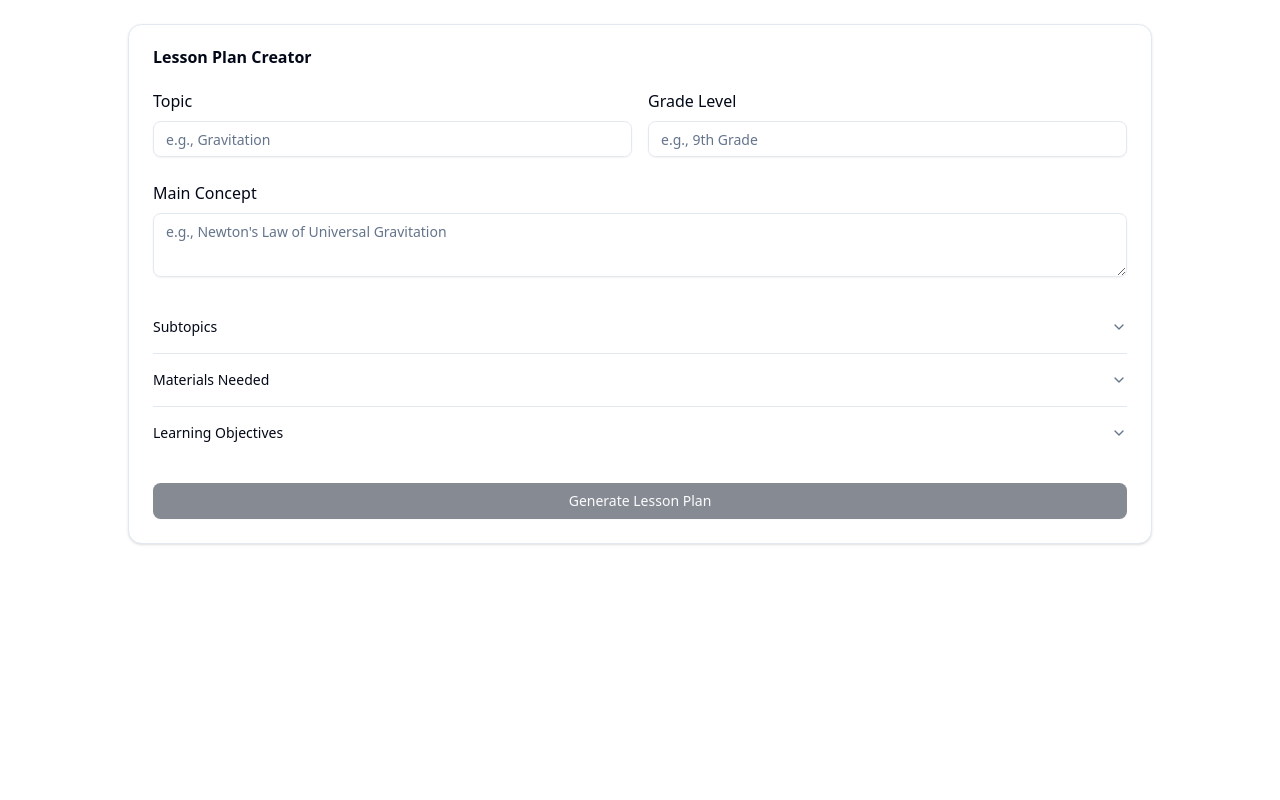
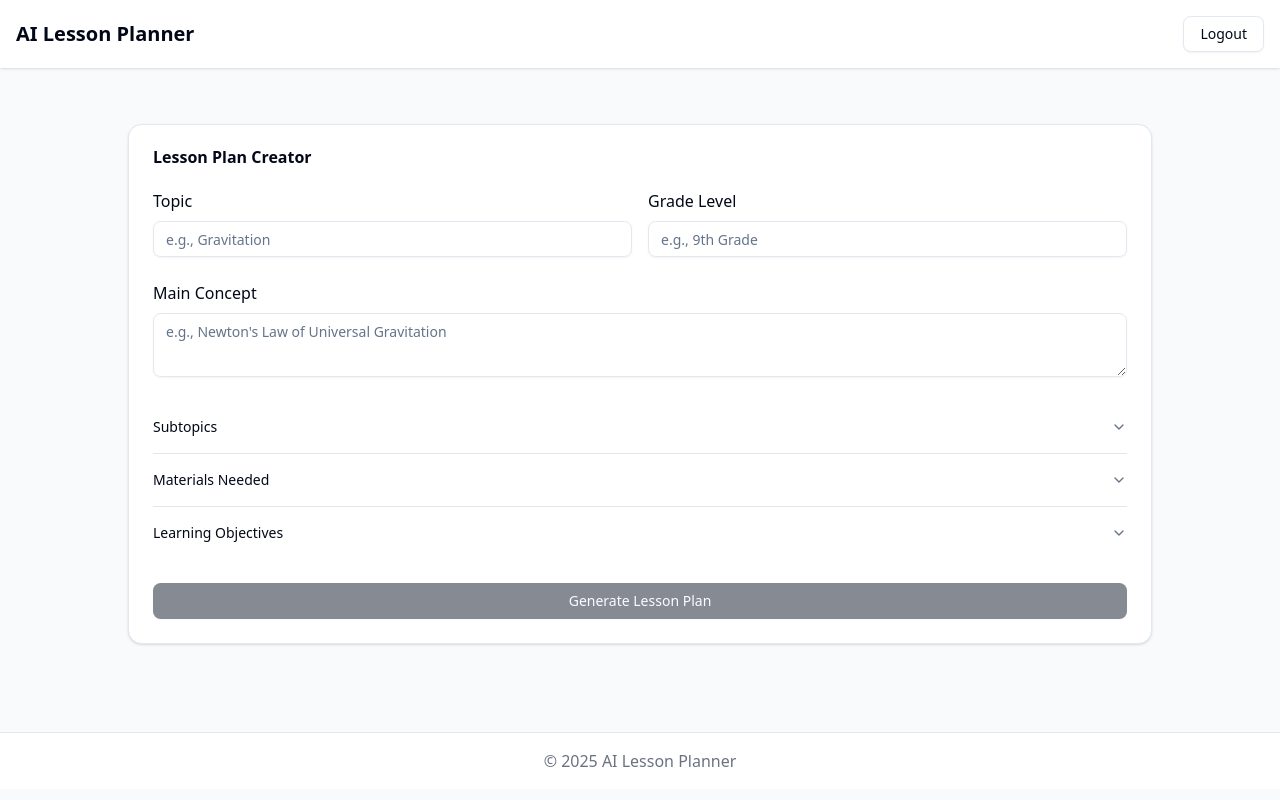
Before and after one commit to Jisan-Dev/EduPlan-AI, a React (Vite) app: page /planner in a window 1280 px wide. Built offline with nearby package versions, Linux system fonts and the light colour scheme.

Commit message:
refactor code

```diff
--- a/package.json
+++ b/package.json
@@ -20,6 +20,7 @@
     "lucide-react": "^0.475.0",
     "react": "^19.0.0",
     "react-dom": "^19.0.0",
+    "react-router": "^7.2.0",
     "react-to-print": "^3.0.5",
     "tailwind-merge": "^3.0.1",
     "tailwindcss": "^4.0.8",
--- a/src/App.jsx
+++ b/src/App.jsx
@@ -1,12 +1,34 @@
+import { BrowserRouter, Navigate, Route, Router, Routes } from "react-router";
 import LessonForm from "./components/lesson/LessonForm";
 import { Button } from "./components/ui/button";
 import Login from "./pages/login/Login";
+import LessonPlannerPage from "./pages/LessonPlannerPage";
+import NotFoundPage from "./pages/NotFoundPage";
+import { useAuth } from "./context/AuthContext";
+
+const ProtectedRoute = ({ children }) => {
+  const { isAuthenticated } = useAuth();
+  return isAuthenticated === "true" ? <>{children}</> : <Navigate to="/login" />;
+};
 
 function App() {
   return (
     <>
-      {/* <Login /> */}
-      <LessonForm />
+      <BrowserRouter>
+        <Routes>
+          <Route path="/login" element={<Login />} />
+          <Route
+            path="/planner"
+            element={
+              // <ProtectedRoute>
+              <LessonPlannerPage />
+              // </ProtectedRoute>
+            }
+          />
+          <Route path="/" element={<Navigate to="/login" />} />
+          <Route path="*" element={<NotFoundPage />} />
+        </Routes>
+      </BrowserRouter>
     </>
   );
 }
--- /dev/null
+++ b/src/pages/LessonPlannerPage.jsx
@@ -0,0 +1,36 @@
+import LessonForm from "@/components/lesson/LessonForm";
+import { Button } from "@/components/ui/button";
+import { useAuth } from "@/context/AuthContext";
+import { useNavigate } from "react-router";
+
+const LessonPlannerPage = () => {
+  const { logout } = useAuth();
+  const navigate = useNavigate();
+
+  const { isAuthenticated } = useAuth();
+
+  if (isAuthenticated !== "true") {
+    navigate("/login");
+  }
+
+  return (
+    <div className="min-h-screen bg-gray-50">
+      <header className="bg-white shadow">
+        <div className="container mx-auto px-4 py-4 flex justify-between items-center">
+          <h1 className="text-xl font-bold">AI Lesson Planner</h1>
+          <Button variant="outline" onClick={logout}>
+            Logout
+          </Button>
+        </div>
+      </header>
+      <main className="container mx-auto px-4 py-8">
+        <LessonForm />
+      </main>
+      <footer className="bg-white border-t py-4 mt-8">
+        <div className="container mx-auto px-4 text-center text-gray-500">&copy; {new Date().getFullYear()} AI Lesson Planner</div>
+      </footer>
+    </div>
+  );
+};
+
+export default LessonPlannerPage;
--- /dev/null
+++ b/src/pages/NotFoundPage.jsx
@@ -0,0 +1,16 @@
+import { Button } from "@/components/ui/button";
+import { Link } from "react-router";
+
+const NotFoundPage = () => {
+  return (
+    <div className="min-h-screen flex flex-col items-center justify-center bg-gray-50">
+      <h1 className="text-4xl font-bold mb-4">404</h1>
+      <p className="text-xl mb-8">Page not found</p>
+      <Link to="/">
+        <Button>Go Home</Button>
+      </Link>
+    </div>
+  );
+};
+
+export default NotFoundPage;
--- a/src/pages/login/Login.jsx
+++ b/src/pages/login/Login.jsx
@@ -1,6 +1,17 @@
 import { LoginForm } from "@/components/login-form";
+import { useAuth } from "@/context/AuthContext";
+import { useEffect } from "react";
+import { useNavigate } from "react-router";
 
 export default function Login() {
+  const { isAuthenticated } = useAuth();
+  const navigate = useNavigate();
+
+  useEffect(() => {
+    if (isAuthenticated) {
+      navigate("/planner");
+    }
+  }, [isAuthenticated, navigate]);
   return (
     <div className="flex min-h-svh w-full items-center justify-center p-6 md:p-10">
       <div className="w-full max-w-sm">
```
Also changed, not shown: 1 other file (tests, documents, lock files or other folders).
